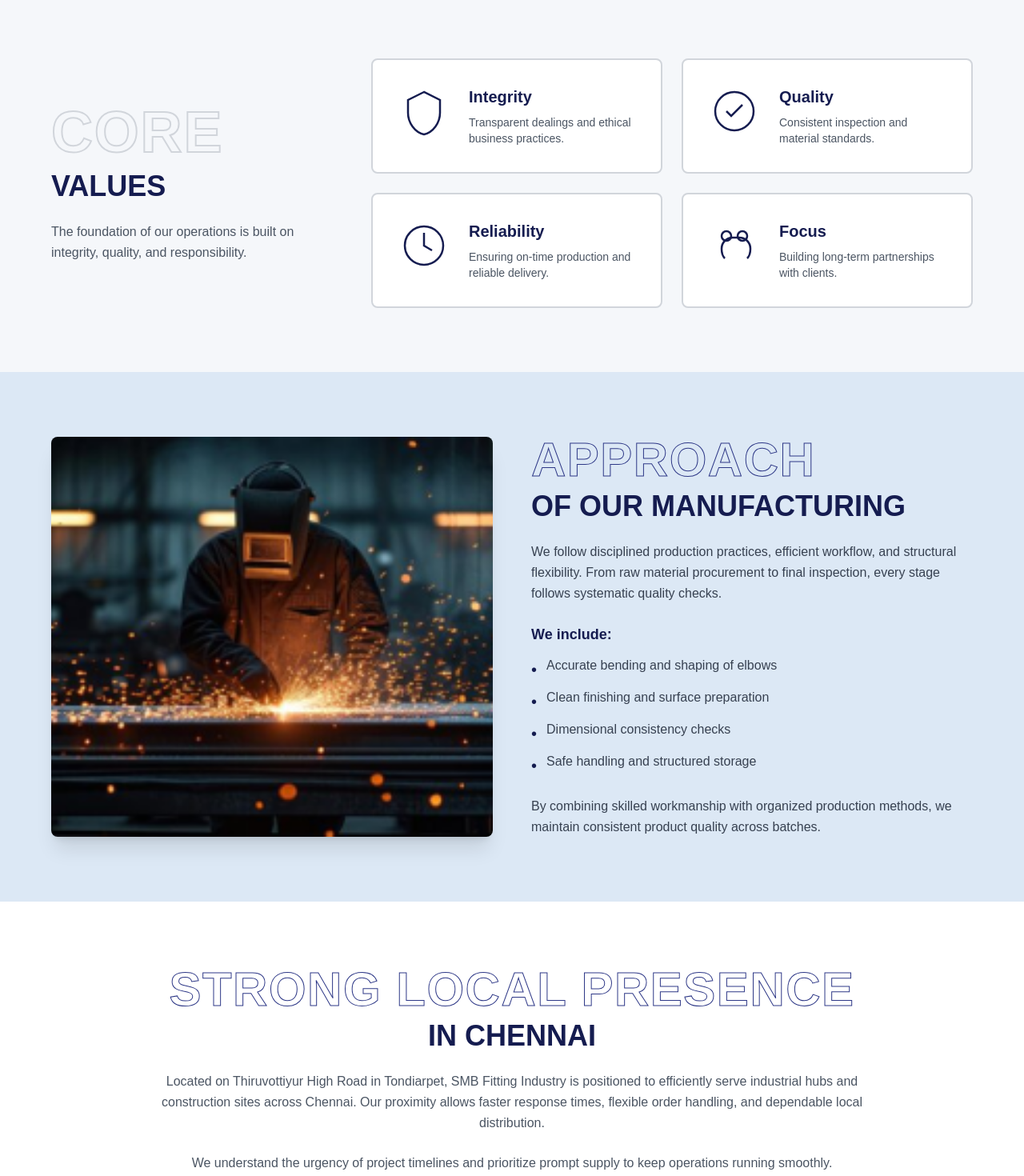
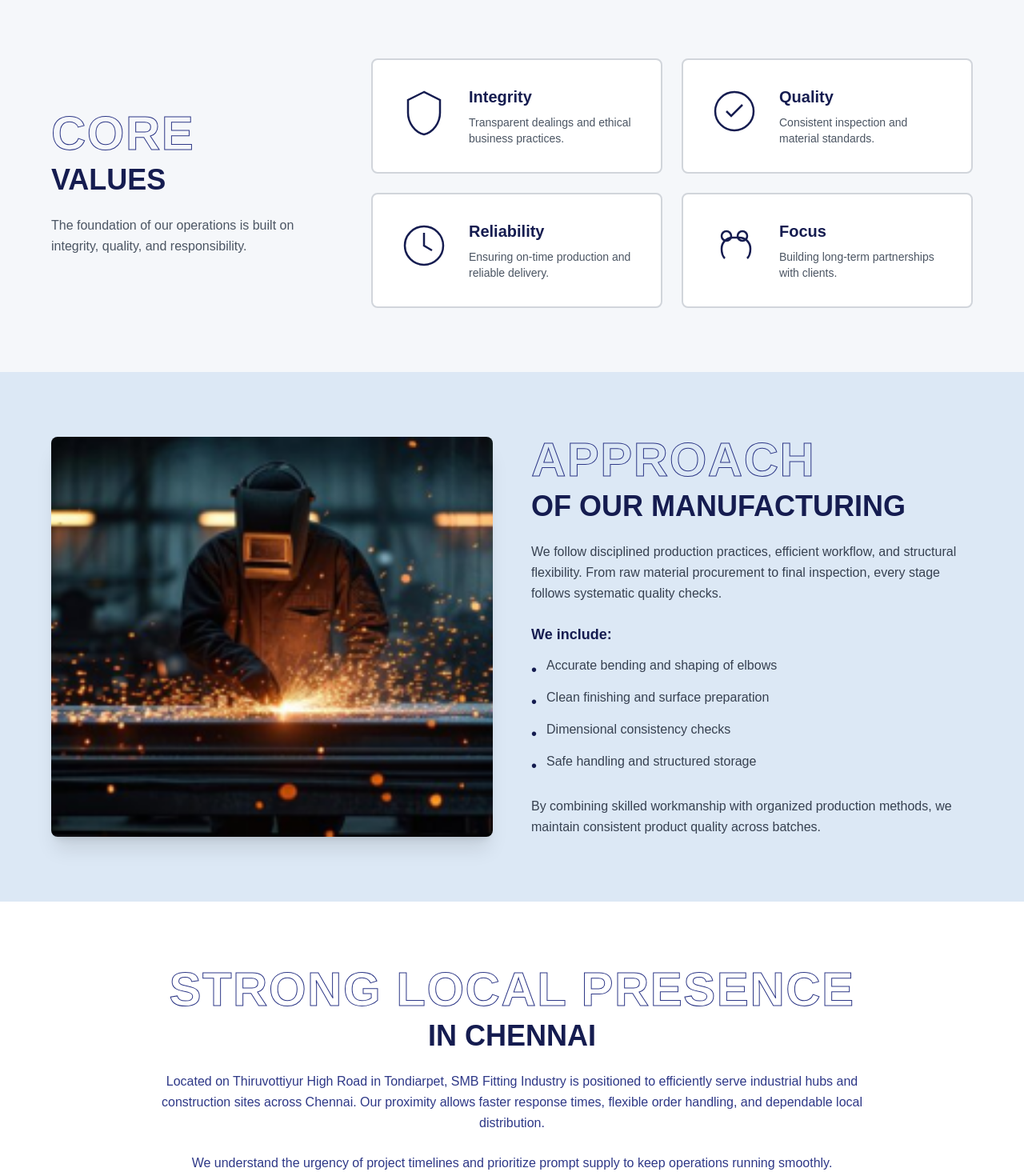
Before and after one commit to Mohammed-Burhani/smb-website, a Next.js app: page /about in a window 1280 px wide. Shown: the part 1920-3390 px from the top of the page at 80% size. Built offline with nearby package versions, Linux system fonts and the light colour scheme.

Commit message:
ui improvements

```diff
--- a/app/components/CoreValuesSection.tsx
+++ b/app/components/CoreValuesSection.tsx
@@ -1,3 +1,4 @@
+import SectionTitle from "./SectionTitle";
 import { Body } from "./Typography";
 
 export default function CoreValuesSection() {
@@ -7,7 +8,7 @@ export default function CoreValuesSection() {
       description: "Transparent dealings and ethical business practices.",
       icon: (
         <svg viewBox="0 0 64 64" fill="none" stroke="currentColor" strokeWidth="2.5">
-          <path d="M32 8L12 18v16c0 12.5 8.5 24.2 20 27 11.5-2.8 20-14.5 20-27V18L32 8z"/>
+          <path d="M32 8L12 18v16c0 12.5 8.5 24.2 20 27 11.5-2.8 20-14.5 20-27V18L32 8z" />
         </svg>
       )
     },
@@ -16,8 +17,8 @@ export default function CoreValuesSection() {
       description: "Consistent inspection and material standards.",
       icon: (
         <svg viewBox="0 0 64 64" fill="none" stroke="currentColor" strokeWidth="2.5">
-          <circle cx="32" cy="32" r="24"/>
-          <path d="M22 32l6 6 14-14"/>
+          <circle cx="32" cy="32" r="24" />
+          <path d="M22 32l6 6 14-14" />
         </svg>
       )
     },
@@ -26,8 +27,8 @@ export default function CoreValuesSection() {
       description: "Ensuring on-time production and reliable delivery.",
       icon: (
         <svg viewBox="0 0 64 64" fill="none" stroke="currentColor" strokeWidth="2.5">
-          <circle cx="32" cy="32" r="24"/>
-          <path d="M32 16v16l10 6"/>
+          <circle cx="32" cy="32" r="24" />
+          <path d="M32 16v16l10 6" />
         </svg>
       )
     },
@@ -36,9 +37,9 @@ export default function CoreValuesSection() {
       description: "Building long-term partnerships with clients.",
       icon: (
         <svg viewBox="0 0 64 64" fill="none" stroke="currentColor" strokeWidth="2.5">
-          <path d="M20 48c-4-4-4-8-4-12 0-8 6-14 14-14h8c8 0 14 6 14 14 0 4 0 8-4 12"/>
-          <circle cx="22" cy="20" r="6"/>
-          <circle cx="42" cy="20" r="6"/>
+          <path d="M20 48c-4-4-4-8-4-12 0-8 6-14 14-14h8c8 0 14 6 14 14 0 4 0 8-4 12" />
+          <circle cx="22" cy="20" r="6" />
+          <circle cx="42" cy="20" r="6" />
         </svg>
       )
     }
@@ -50,15 +51,10 @@ export default function CoreValuesSection() {
         <div className="grid lg:grid-cols-12 gap-12 items-center">
           {/* Left - Title */}
           <div className="lg:col-span-4">
-            <h2
-              className="text-6xl lg:text-7xl font-bold uppercase tracking-wide mb-3"
-              style={{
-                WebkitTextStroke: '2px #D1D5DB',
-                color: 'transparent'
-              }}
-            >
-              CORE
-            </h2>
+            <SectionTitle
+              outlinedText="Core"
+              align="left"
+            />
             <h3 className="text-3xl lg:text-4xl font-bold uppercase mb-6" style={{ color: '#151C50' }}>
               VALUES
             </h3>
--- a/app/components/LocalPresenceSection.tsx
+++ b/app/components/LocalPresenceSection.tsx
@@ -13,13 +13,13 @@ export default function LocalPresenceSection() {
             align="center"
           />
 
-          <Body className="text-gray-600 leading-relaxed">
+          <Body className="leading-relaxed">
             Located on Thiruvottiyur High Road in Tondiarpet, SMB Fitting Industry is positioned to
             efficiently serve industrial hubs and construction sites across Chennai. Our proximity
             allows faster response times, flexible order handling, and dependable local distribution.
           </Body>
 
-          <Body className="text-gray-600 leading-relaxed">
+          <Body className="leading-relaxed">
             We understand the urgency of project timelines and prioritize prompt supply to keep
             operations running smoothly.
           </Body>
--- a/app/components/SectionTitle.tsx
+++ b/app/components/SectionTitle.tsx
@@ -1,6 +1,6 @@
 interface SectionTitleProps {
   outlinedText: string;
-  solidText: string;
+  solidText?: string;
   align?: 'left' | 'center' | 'right';
 }
 
```
